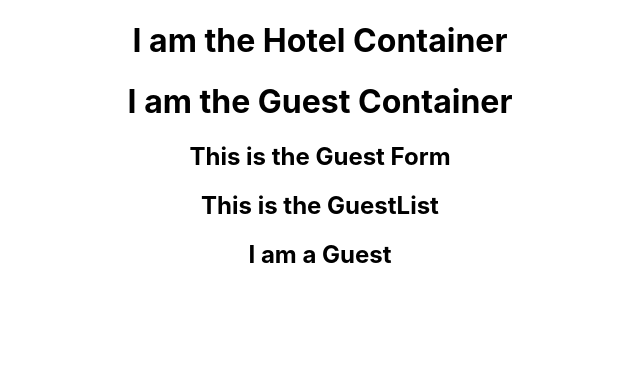
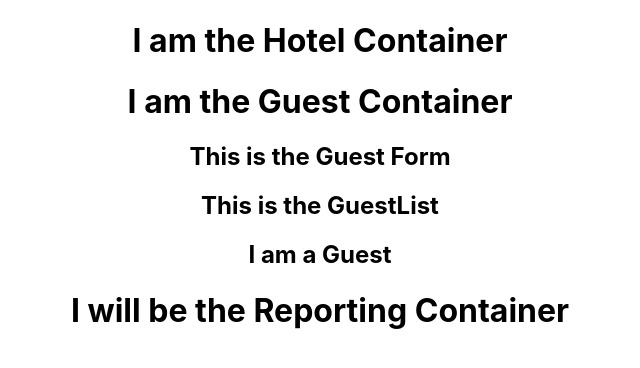
Before and after one commit to ianbone1/ClanLodging, a React (Create React App) app: page / in a window 1280 px wide. Shown: the top 368 px of the page, without its empty margins (320-960 px from the left). Built offline with nearby package versions, Linux system fonts and the light colour scheme.

Commit message:
report container added

```diff
--- a/src/containers/HotelContainer.js
+++ b/src/containers/HotelContainer.js
@@ -1,5 +1,6 @@
 import React, { Component } from 'react';
-import GuestContainer from './GuestContainer'
+import GuestContainer from './GuestContainer';
+import ReportingContainer from './ReportingContainer';
 
 class HotelContainer extends Component {
   render(){
@@ -7,6 +8,7 @@ class HotelContainer extends Component {
       <div>
       <h1>I am the Hotel Container</h1>
       <GuestContainer/>
+      <ReportingContainer/>
 
       </div>
     )
--- /dev/null
+++ b/src/containers/ReportingContainer.js
@@ -0,0 +1,16 @@
+import React, { Component } from 'react';
+
+
+class ReportingContainer extends Component {
+  render(){
+    return(
+      <div>
+      <h1>I will be the Reporting Container</h1>
+
+      </div>
+    )
+  }
+
+}
+
+export default ReportingContainer;
```
